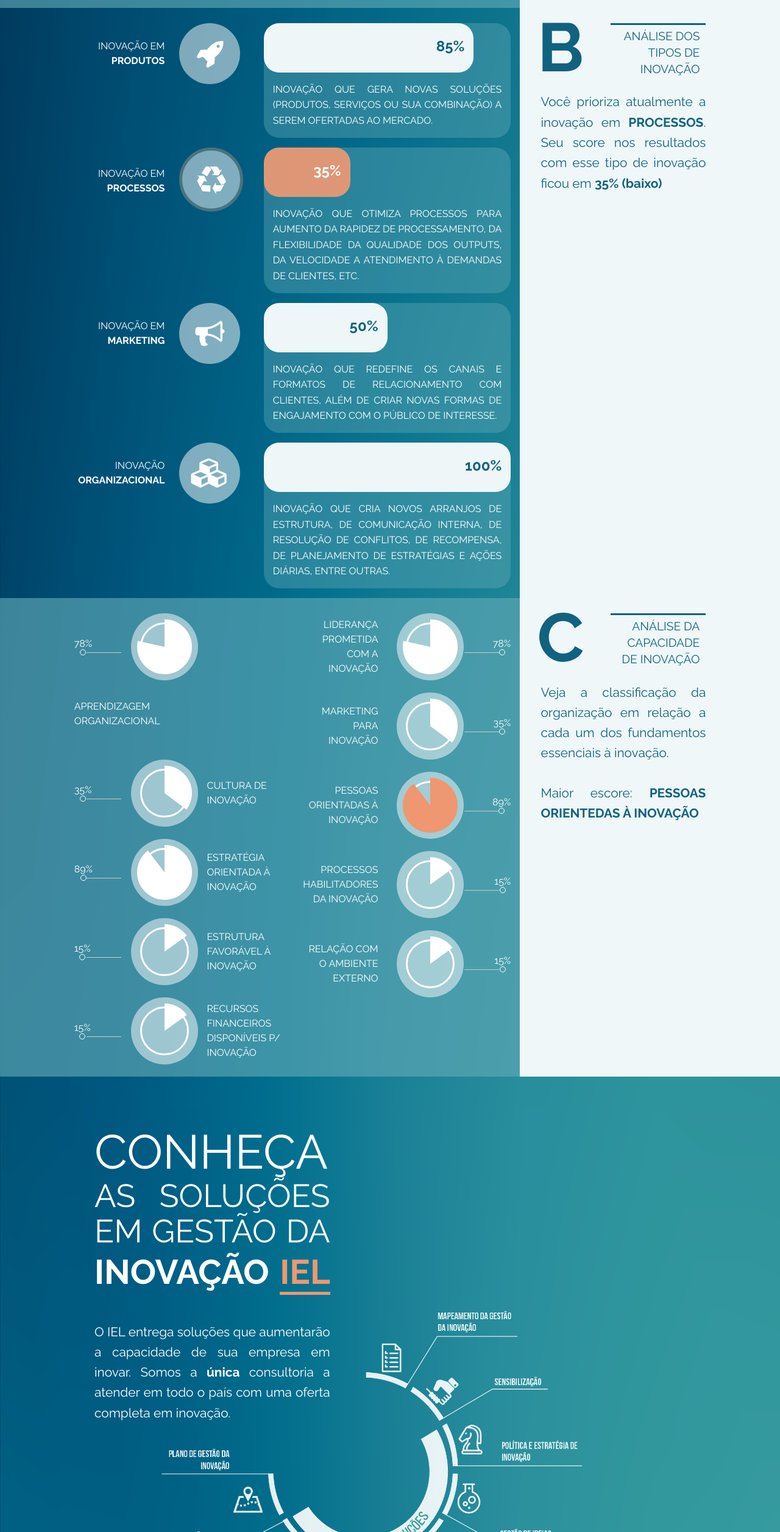
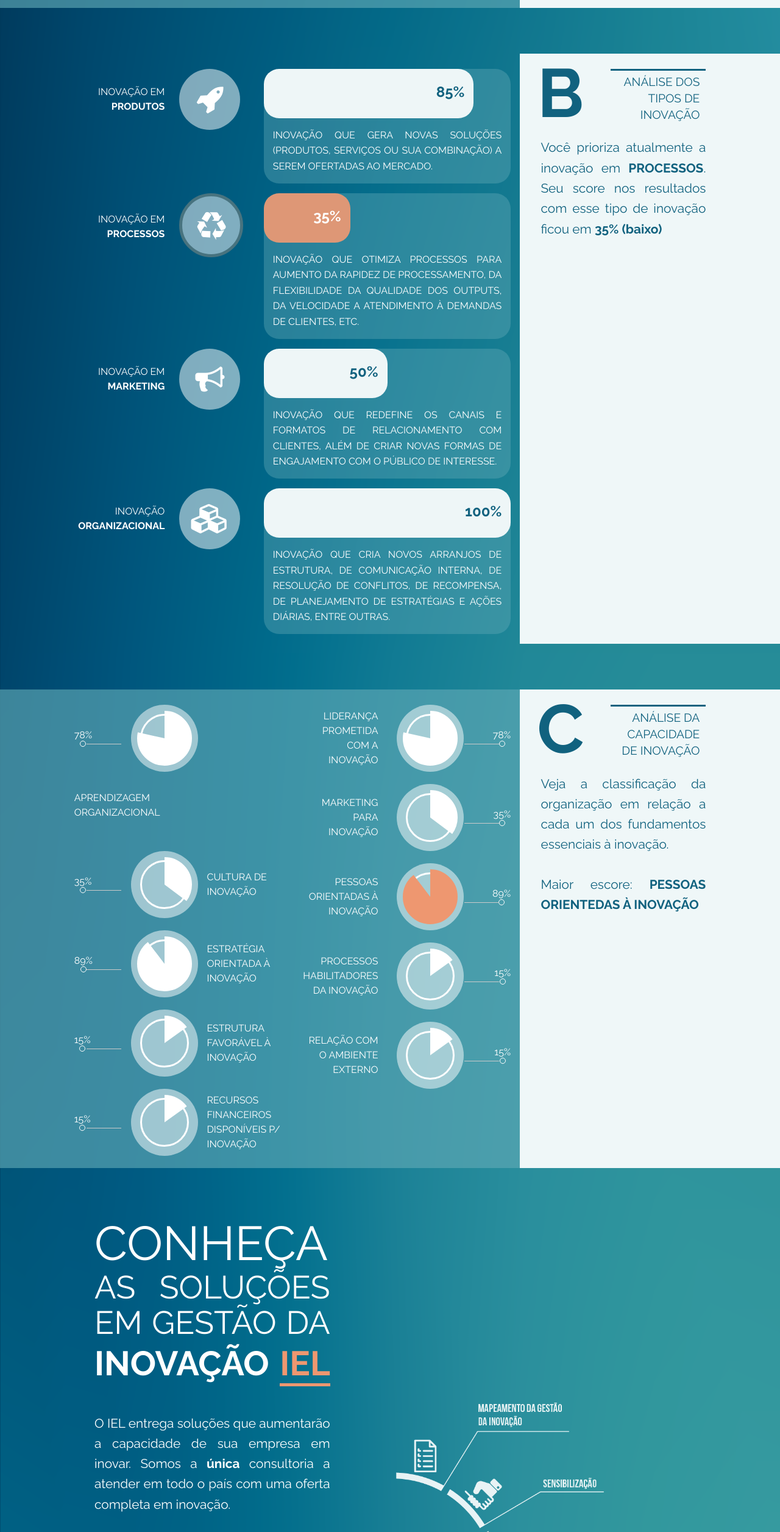
Before and after one commit to lbrezende/inovacaoiel, a plain HTML site: page relatorio.html in a window 1280 px wide. Shown: the part 1167-3680 px from the top of the page at 61% size. Drawn offline with Linux system fonts and the light colour scheme.

Commit message:
adjusting B area margins

```diff
--- a/css/relatorio.css
+++ b/css/relatorio.css
@@ -287,7 +287,7 @@
 }
 
 #solutions-graph img {
-  max-width: 700px;
+  max-width: 800px;
   margin-left:100px;
 }
 
--- a/relatorio.html
+++ b/relatorio.html
@@ -60,7 +60,7 @@
         <div class="small-1 columns sidebar"></div>
       </section>
 
-      <section class="row expanded">
+      <section class="row expanded" style="margin:75px 0px;">
         <div class="small-offset-1 small-7 columns" id="progresses">
           <div class="row progress-indicator">
             <div class="small-5 columns">
```
